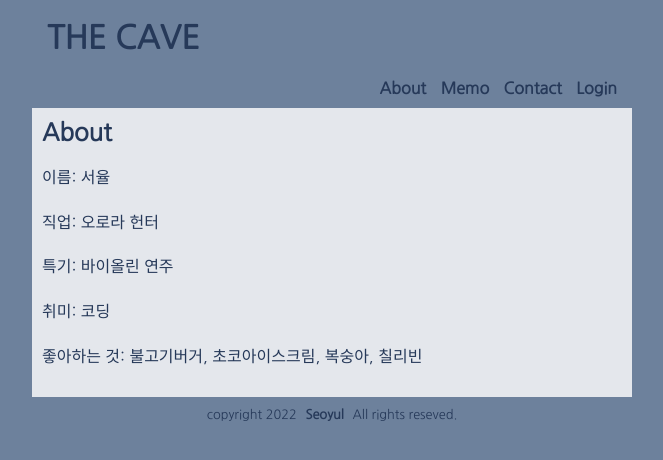
After one commit to seoyulchoi/blog, a PHP site: page /about.php in a window 1280 px wide. The commit adds this page. Shown: the top 460 px of the page, without its empty margins (308-971 px from the left). Run offline with PHP 8.4, Linux system fonts and the light colour scheme.

Commit message:
add sub pages

```diff
--- /dev/null
+++ b/about.php
@@ -0,0 +1,14 @@
+<?php
+  require_once('header.php');
+?>
+
+        <h2>About</h2>
+        <p>이름: 서율</p>
+        <p>직업: 오로라 헌터</p>
+        <p>특기: 바이올린 연주</p>
+        <p>취미: 코딩</p>
+        <p>좋아하는 것: 불고기버거, 초코아이스크림, 복숭아, 칠리빈</p>
+
+<?php
+  require_once('footer.php');
+?>
--- a/header.php
+++ b/header.php
@@ -25,8 +25,9 @@
             </div>
             <div id="menu">
                 <ul class="menu">
-                    <li><a href="#">menu1</a></li>
-                    <li><a href="#">menu2</a></li>
+                    <li><a href="about.php">About</a></li>
+                    <li><a href="memo.php">Memo</a></li>
+                    <li><a href="contact.php">Contact</a></li>
                     <li><?=$log_toggle?></li>
                 </ul>
             </div>
--- a/style.php
+++ b/style.php
@@ -96,6 +96,17 @@ input {
   font-size: 12pt;
 }
 
+textarea {
+  background-color: <?=$palette['foreground']?>;
+  border: <?=$palette['text']?> solid 1px;
+  color: <?=$palette['text']?>;
+  font-family: 'Nanum Gothic', sans-serif;
+  font-size: 12pt;
+  width: 100%;
+  height: 100px;
+  resize: none;
+}
+
 ::placeholder {
   color: <?=$palette['highlight']?>;
 }
```
Also changed, not shown: contact.php (added, +10 -0 lines), memo.php (added, +10 -0 lines).
